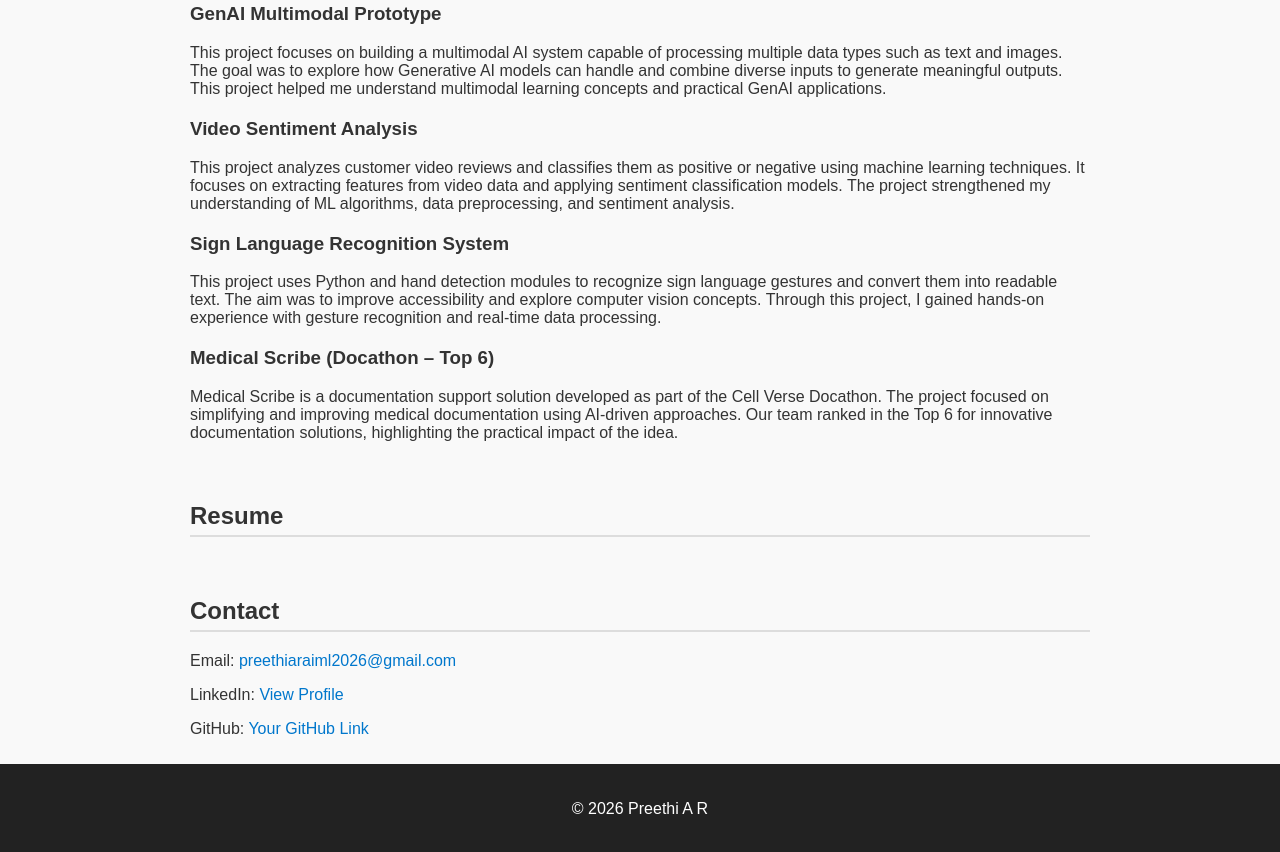
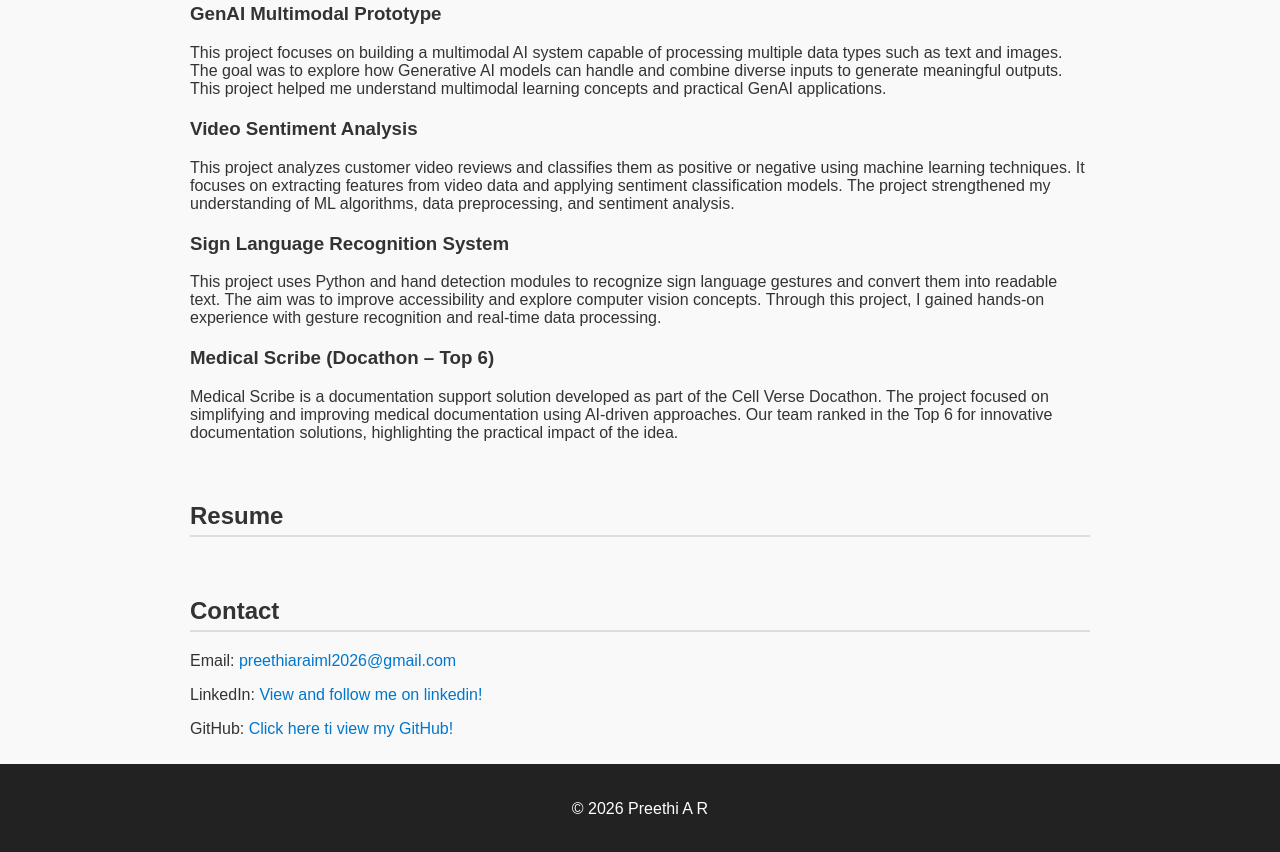
Before and after one commit to PreethiReddy-12/Portfolio, a plain HTML site: page index.html in a window 1280 px wide. Shown: the part 603-1455 px from the top of the page. Drawn offline with Linux system fonts and the light colour scheme.

Commit message:
Fix HTML formatting and update contact links

```diff
--- a/index.html
+++ b/index.html
@@ -96,8 +96,8 @@
 <section>
     <h2>Contact</h2>
     <p>Email: <a href="mailto:preethiaraiml2026@gmail.com">preethiaraiml2026@gmail.com</a></p>
-    <p>LinkedIn: <a href="https://www.linkedin.com/in/preethi-a-r-2612p" target="_blank">View Profile</a></p>
-    <p>GitHub: <a href="https://github.com/PreethiReddy-12" target="_blank">Your GitHub Link</a></p>
+    <p>LinkedIn: <a href="https://www.linkedin.com/in/preethi-a-r-2612p" target="_blank">View and follow me on linkedin!</a></p>
+    <p>GitHub: <a href="https://github.com/PreethiReddy-12" target="_blank">Click here ti view my GitHub!</a></p>
 </section>
 <footer>
     <p>© 2026 Preethi A R</p>
```
